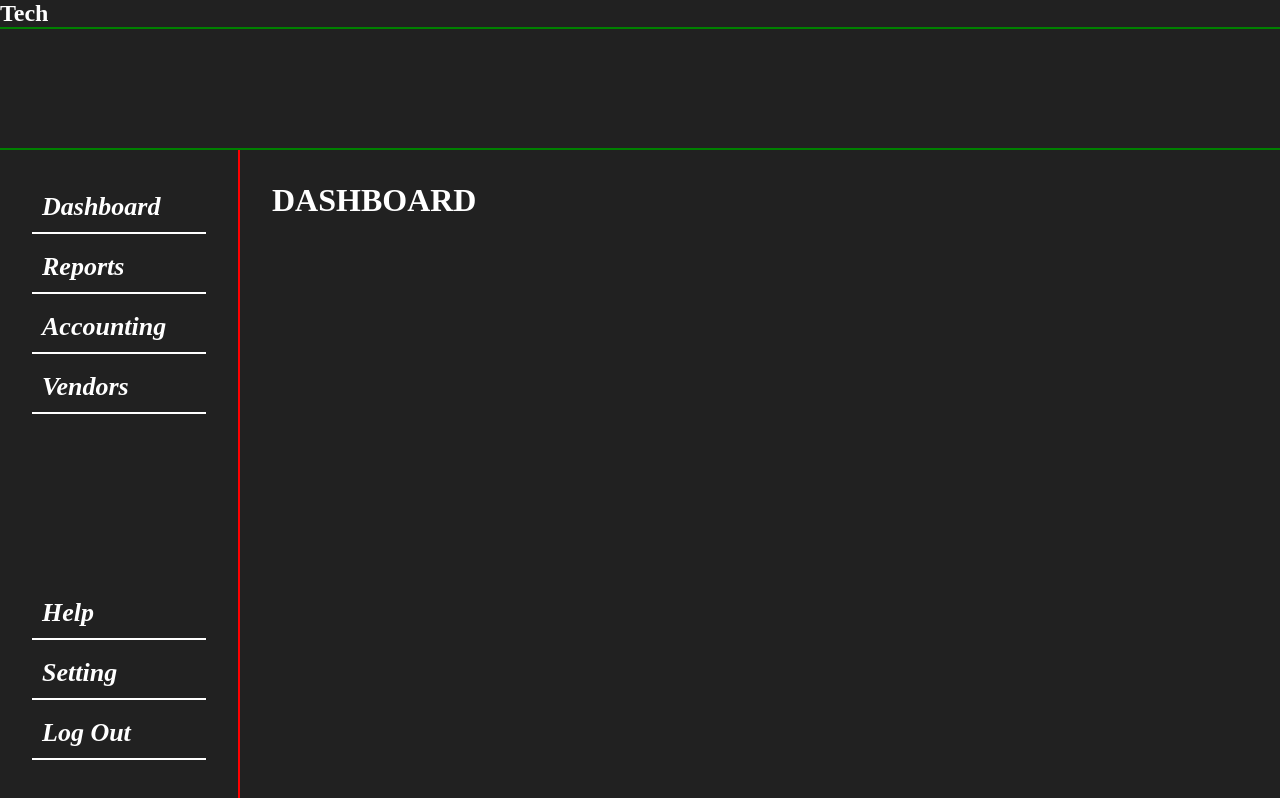
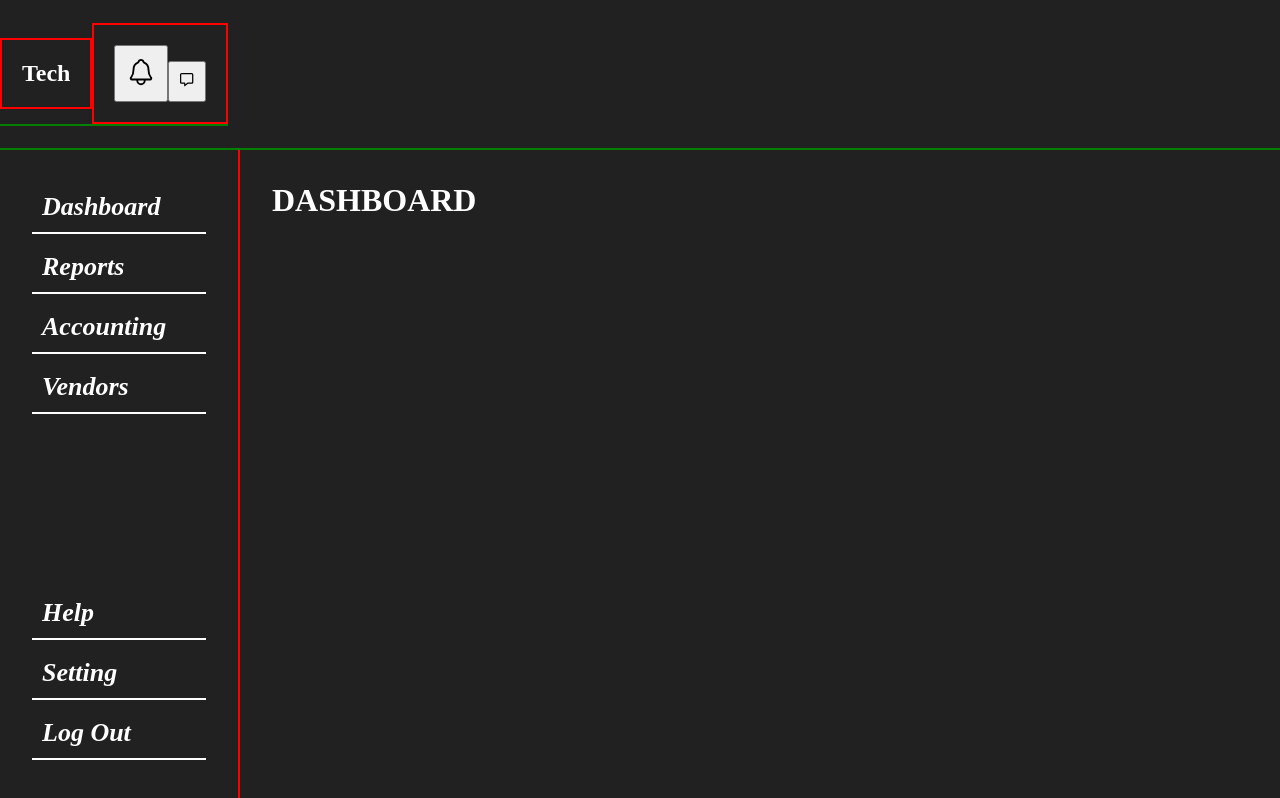
Before and after one commit to Correa95/Accounting-Software, a React app in the folder frontend/: page / in a window 1280 px wide. Built offline with nearby package versions, Linux system fonts and the light colour scheme; the HTML template or start-up script is replaced by a standard one.

Commit message:
styling the navivation

```diff
--- a/frontend/package.json
+++ b/frontend/package.json
@@ -12,6 +12,7 @@
   "dependencies": {
     "react": "^19.2.0",
     "react-dom": "^19.2.0",
+    "react-icons": "^5.5.0",
     "react-router-dom": "^7.13.0"
   },
   "devDependencies": {
--- a/frontend/src/components/NavBar.css
+++ b/frontend/src/components/NavBar.css
@@ -1,4 +1,27 @@
 .navBarContainer {
-  /* width: 100vw; */
+  display: flex;
+  justify-content: space-between;
+  align-items: center;
   border-bottom: 2px solid green;
 }
+
+.logo {
+  padding: 20px;
+  border: 2px solid red;
+}
+
+.notifications {
+  padding: 20px;
+  border: 2px solid red;
+}
+
+.btnNot {
+  padding: 10px;
+}
+
+.btnMessage {
+  padding: 10px;
+}
+.icon {
+  size:;
+}
--- a/frontend/src/components/NavBar.jsx
+++ b/frontend/src/components/NavBar.jsx
@@ -1,11 +1,19 @@
-import "./navBar.css";
+import { IoNotificationsOutline } from "react-icons/io5";
+import { FaRegMessage } from "react-icons/fa6";
+import "./NavBar.css";
 function NavBar() {
   return (
     <div className="navBarContainer">
-      <h1>Tech</h1>
-
-      <div className="notification">
-        <div className="btn"></div>
+      <div className="logo">
+        <h1>Tech</h1>
+      </div>
+      <div className="notifications">
+        <button className="btnNot">
+          <IoNotificationsOutline size={30} />
+        </button>
+        <button className="btnMessage">
+          <FaRegMessage />
+        </button>
       </div>
     </div>
   );
```
Also changed, not shown: 1 other file (tests, documents, lock files or other folders).
